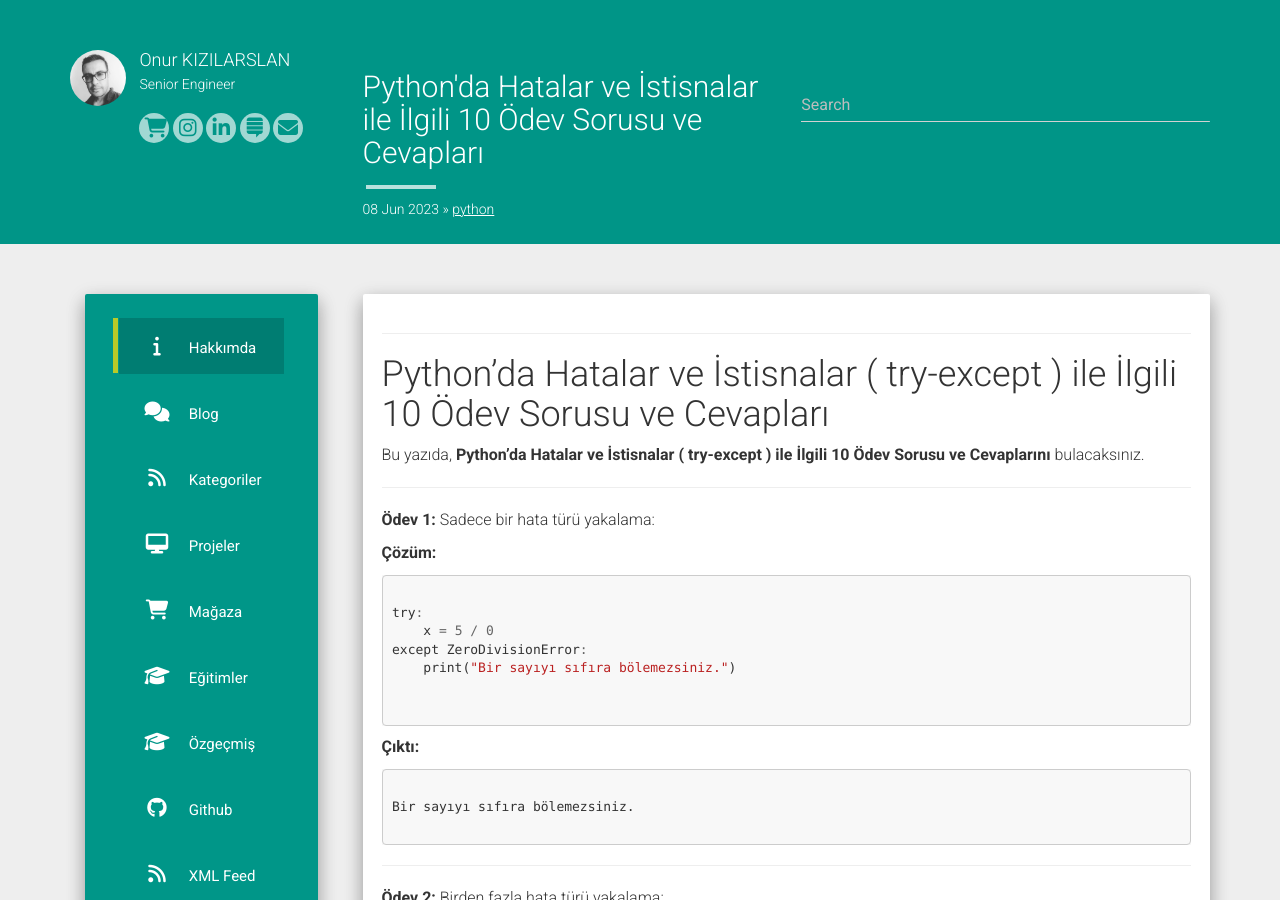
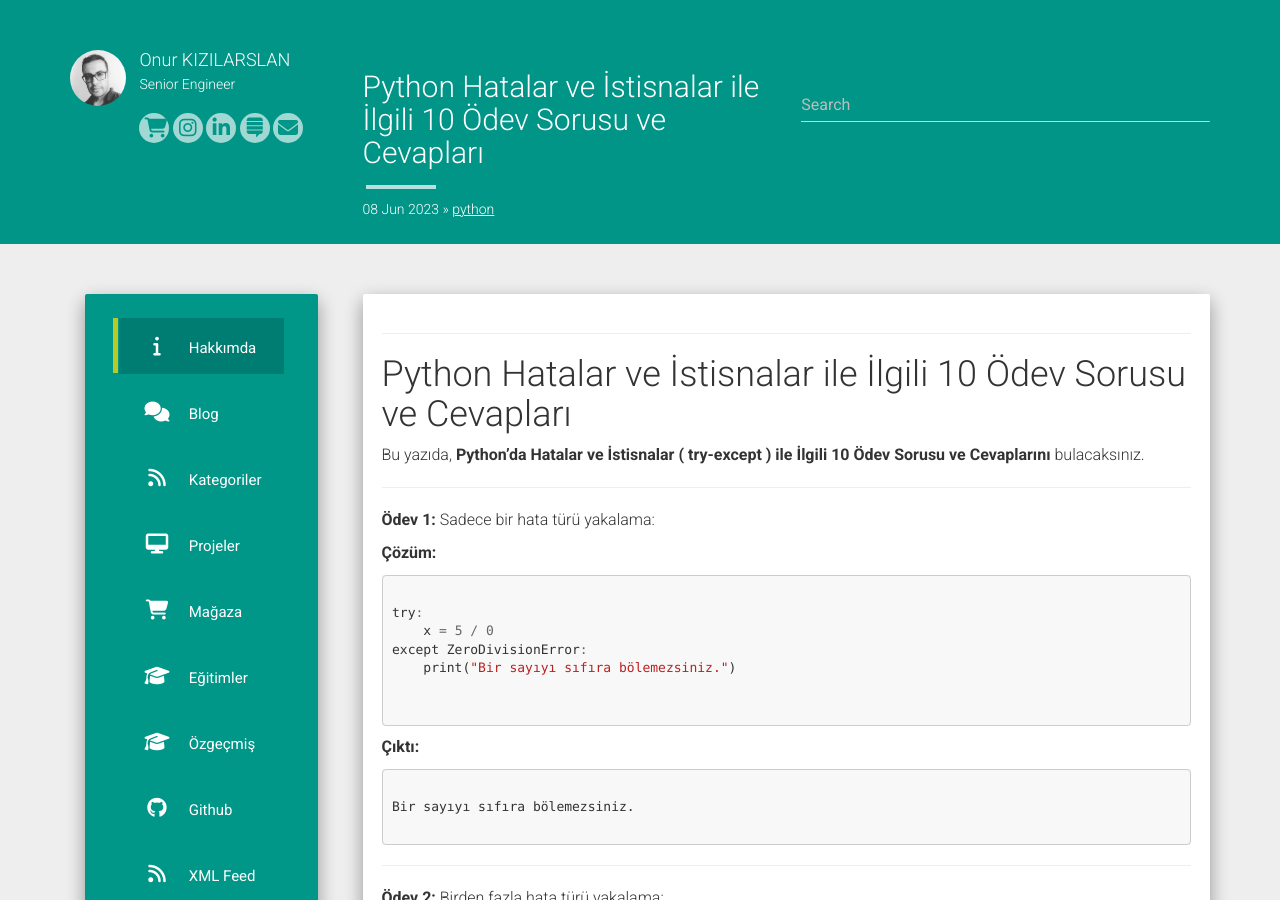
Before and after one commit to imonur/blog, a Jekyll site: the page built from _posts/2023-06-08-python-try-except-hatalar-ve-istisnalar-10-soru-ve-cevap.md, in a window 1280 px wide and 900 px high. Built offline with Jekyll 4.4.1, drawn with Linux system fonts in a browser that asks for light colours; nearby versions of some CDN libraries; comment, search, counter and statistics services are not loaded.

Commit message:
Update 2023-06-08-python-try-except-hatalar-ve-istisnalar-10-soru-ve-cevap.md

```diff
--- a/_posts/2023-06-08-python-try-except-hatalar-ve-istisnalar-10-soru-ve-cevap.md
+++ b/_posts/2023-06-08-python-try-except-hatalar-ve-istisnalar-10-soru-ve-cevap.md
@@ -1,12 +1,12 @@
 ---
 layout: post
-title:  "Python'da Hatalar ve İstisnalar ile İlgili 10 Ödev Sorusu ve Cevapları"
+title:  "Python Hatalar ve İstisnalar ile İlgili 10 Ödev Sorusu ve Cevapları"
 date:   2023-06-08 14:50:39
 categories: python
 ---
 
 ---
-# Python'da Hatalar ve İstisnalar ( try-except ) ile İlgili 10 Ödev Sorusu ve Cevapları
+# Python Hatalar ve İstisnalar ile İlgili 10 Ödev Sorusu ve Cevapları
 
 Bu yazıda, **Python'da Hatalar ve İstisnalar ( try-except ) ile İlgili 10 Ödev Sorusu ve Cevaplarını** bulacaksınız.
 
```
